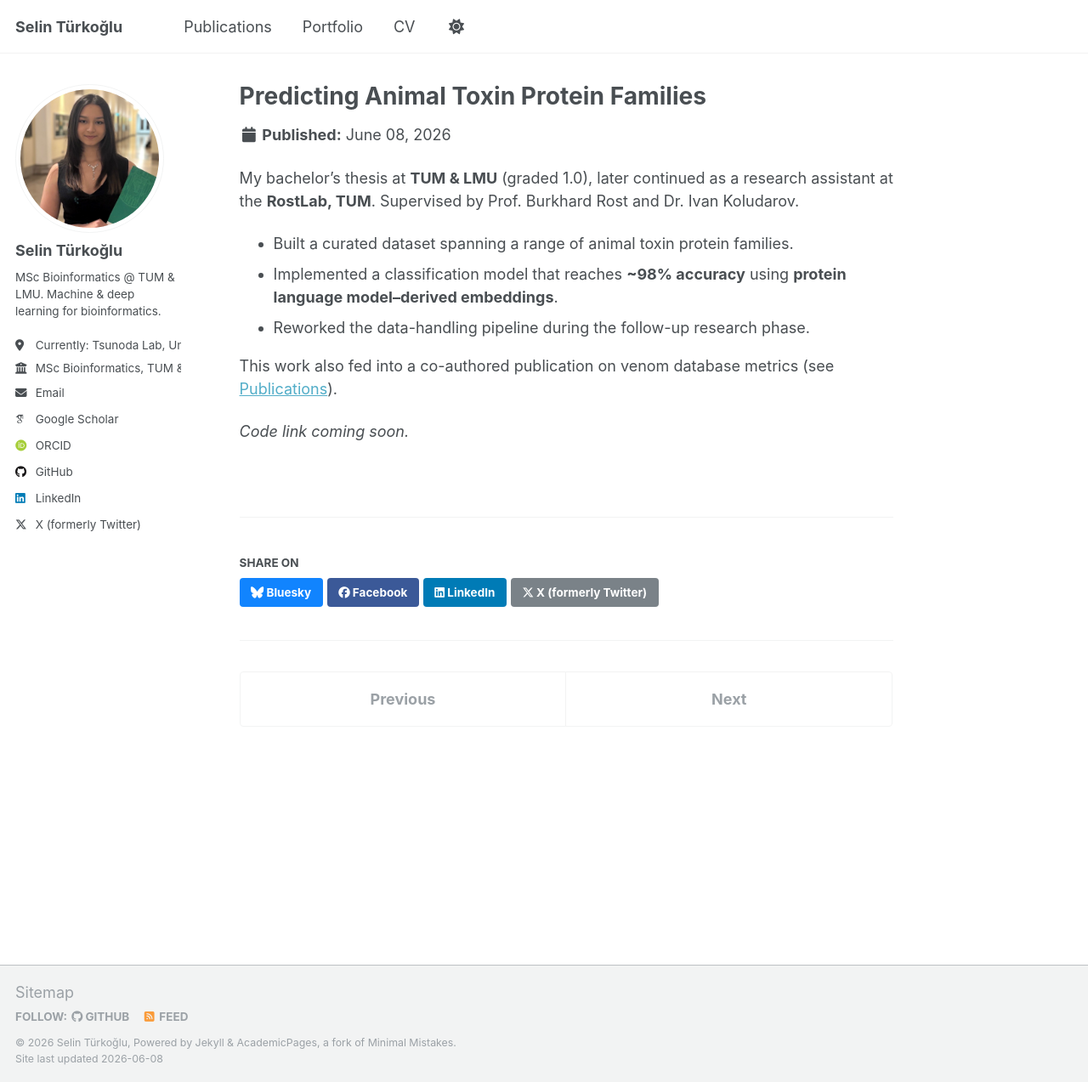
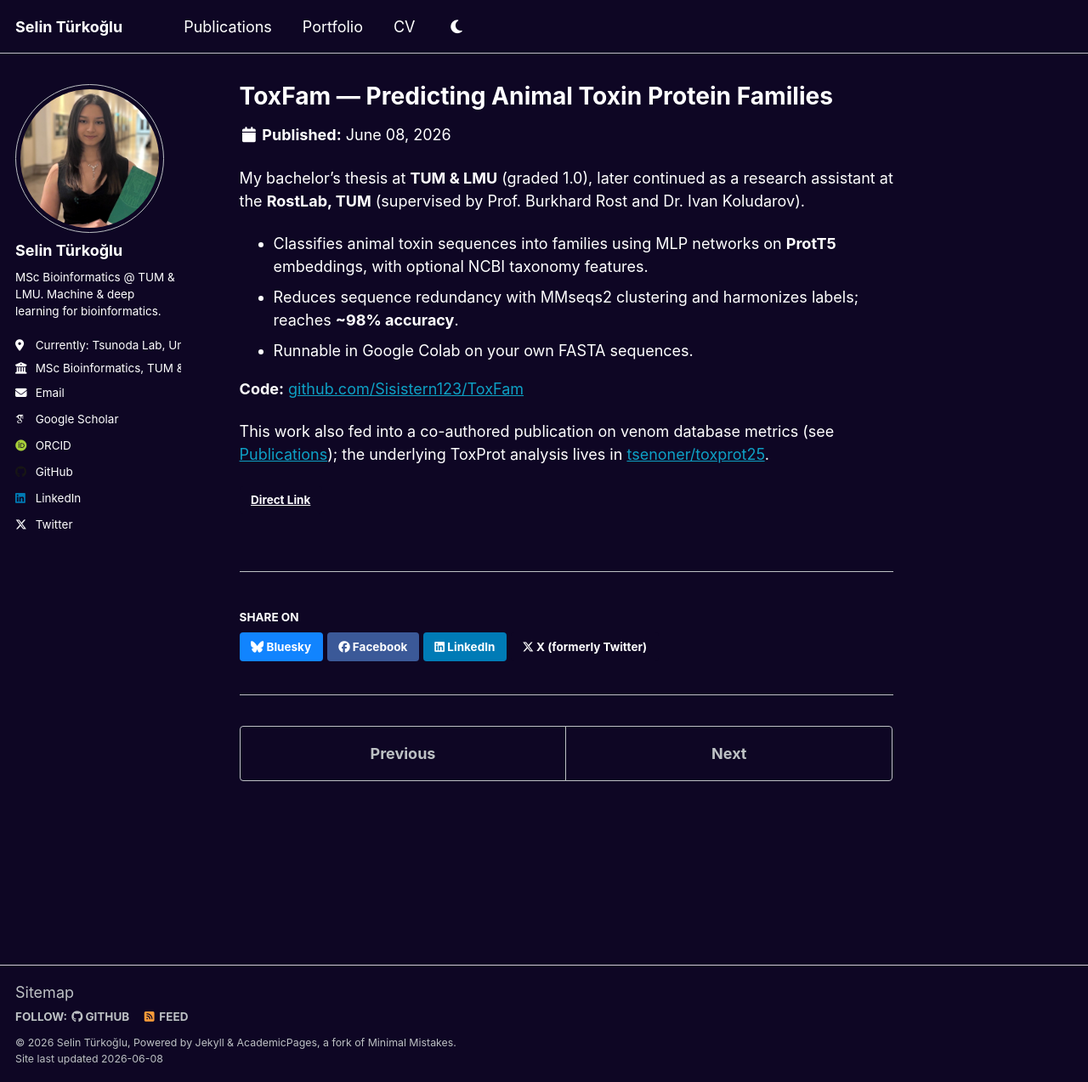
Before and after one commit to Sisistern123/Sisistern123.github.io, a Jekyll site: the page built from _portfolio/2-animal-toxin-protein-families.md, in a window 1280 px wide and 1273 px high. Shown: the whole window at 85% size. Built offline with Jekyll 4.4.1, drawn with Linux system fonts in a browser that asks for light colours; some web fonts are replaced.

Commit message:
Add GitHub project links to portfolio; dark purple theme
Portfolio:
- ToxFam (public) linked to the toxin protein families project; reference the
  related toxprot25 analysis behind the paper
- OncoTox detailed as the anti-cancer drug efficacy project (private repo, no link)
- New entries: ProFold / MaPra2025 (structure prediction, public), InsDelGLM
  (indel variant effects, public), ProtFrag (protein fragments, private, no link)
- Public-repo items use front-matter `link:` so the title links straight to GitHub
- Signal peptide item moved to the end (no public repo link)

Theme:
- Switch to the dark theme with background #0e0624 (white text stays readable)
- Rename sidebar link label "X (formerly Twitter)" to "Twitter"

Co-Authored-By: Claude Opus 4.8 (1M context) <noreply@anthropic.com>

```diff
--- a/_config.yml
+++ b/_config.yml
@@ -8,7 +8,7 @@
 
 # Basic Site Settings
 locale                   : "en-US"
-site_theme               : "default"
+site_theme               : "dark"
 title                    : "Selin Türkoğlu"
 title_separator          : "-"
 name                     : &name "Selin Türkoğlu"
--- a/_includes/author-profile.html
+++ b/_includes/author-profile.html
@@ -139,7 +139,7 @@
         <li><a href="https://{{ author.tumblr }}.tumblr.com"><i class="fab fa-fw fa-tumblr icon-pad-right" aria-hidden="true"></i>Tumblr</a></li>
       {% endif %}
       {% if author.twitter %}
-        <li><a href="https://twitter.com/{{ author.twitter }}"><i class="fab fa-fw fa-x-twitter icon-pad-right" aria-hidden="true"></i>X (formerly Twitter)</a></li>
+        <li><a href="https://twitter.com/{{ author.twitter }}"><i class="fab fa-fw fa-x-twitter icon-pad-right" aria-hidden="true"></i>Twitter</a></li>
       {% endif %}
       {% if author.vine %}
         <li><a href="https://vine.co/u/{{ author.vine }}"><i class="fab fa-fw fa-vine icon-pad-right" aria-hidden="true"></i>Vine</a></li>
--- a/_portfolio/2-animal-toxin-protein-families.md
+++ b/_portfolio/2-animal-toxin-protein-families.md
@@ -1,19 +1,22 @@
 ---
-title: "Predicting Animal Toxin Protein Families"
-excerpt: "A toxin protein-family classifier reaching ~98% accuracy using protein language model embeddings. Bachelor's thesis (graded 1.0), continued at RostLab, TUM."
+title: "ToxFam — Predicting Animal Toxin Protein Families"
+excerpt: "A toxin protein-family classifier reaching ~98% accuracy using ProtT5 protein language model embeddings. Bachelor's thesis (graded 1.0), continued at RostLab, TUM."
 collection: portfolio
+link: https://github.com/Sisistern123/ToxFam
 ---
 
 My bachelor's thesis at **TUM &amp; LMU** (graded 1.0), later continued as a
-research assistant at the **RostLab, TUM**. Supervised by Prof. Burkhard Rost and
-Dr. Ivan Koludarov.
+research assistant at the **RostLab, TUM** (supervised by Prof. Burkhard Rost and
+Dr. Ivan Koludarov).
 
-- Built a curated dataset spanning a range of animal toxin protein families.
-- Implemented a classification model that reaches **~98% accuracy** using
-  **protein language model–derived embeddings**.
-- Reworked the data-handling pipeline during the follow-up research phase.
+- Classifies animal toxin sequences into families using MLP networks on **ProtT5**
+  embeddings, with optional NCBI taxonomy features.
+- Reduces sequence redundancy with MMseqs2 clustering and harmonizes labels;
+  reaches **~98% accuracy**.
+- Runnable in Google Colab on your own FASTA sequences.
 
-This work also fed into a co-authored publication on venom database metrics
-(see [Publications](/publications/)).
+**Code:** [github.com/Sisistern123/ToxFam](https://github.com/Sisistern123/ToxFam)
 
-*Code link coming soon.*
+This work also fed into a co-authored publication on venom database metrics (see
+[Publications](/publications/)); the underlying ToxProt analysis lives in
+[tsenoner/toxprot25](https://github.com/tsenoner/toxprot25).
--- a/_sass/theme/_dark.scss
+++ b/_sass/theme/_dark.scss
@@ -8,7 +8,7 @@ $dark-gray                  : mix(#000, $gray, 40%);
 $darker-gray                : mix(#000, $gray, 60%);
 $light-gray                 : mix(#fff, $gray, 50%);
 
-$background                 : #474747;
+$background                 : #0e0624;
 $background-light           : mix(#fff, $background, 80%);
 $background-lighter         : mix(#fff, $background, 90%);
 $text                       : #ffffff;
```
Also changed, not shown: _portfolio/1-anti-cancer-drug-efficacy.md (+12 -7 lines), _portfolio/3-profold-structure-prediction.md (added, +20 -0 lines), _portfolio/4-insdelglm-variant-effects.md (added, +12 -0 lines), _portfolio/5-protfrag-protein-fragments.md (added, +16 -0 lines), _portfolio/6-signal-peptide-prediction.md (renamed from _portfolio/3-signal-peptide-prediction.md).
